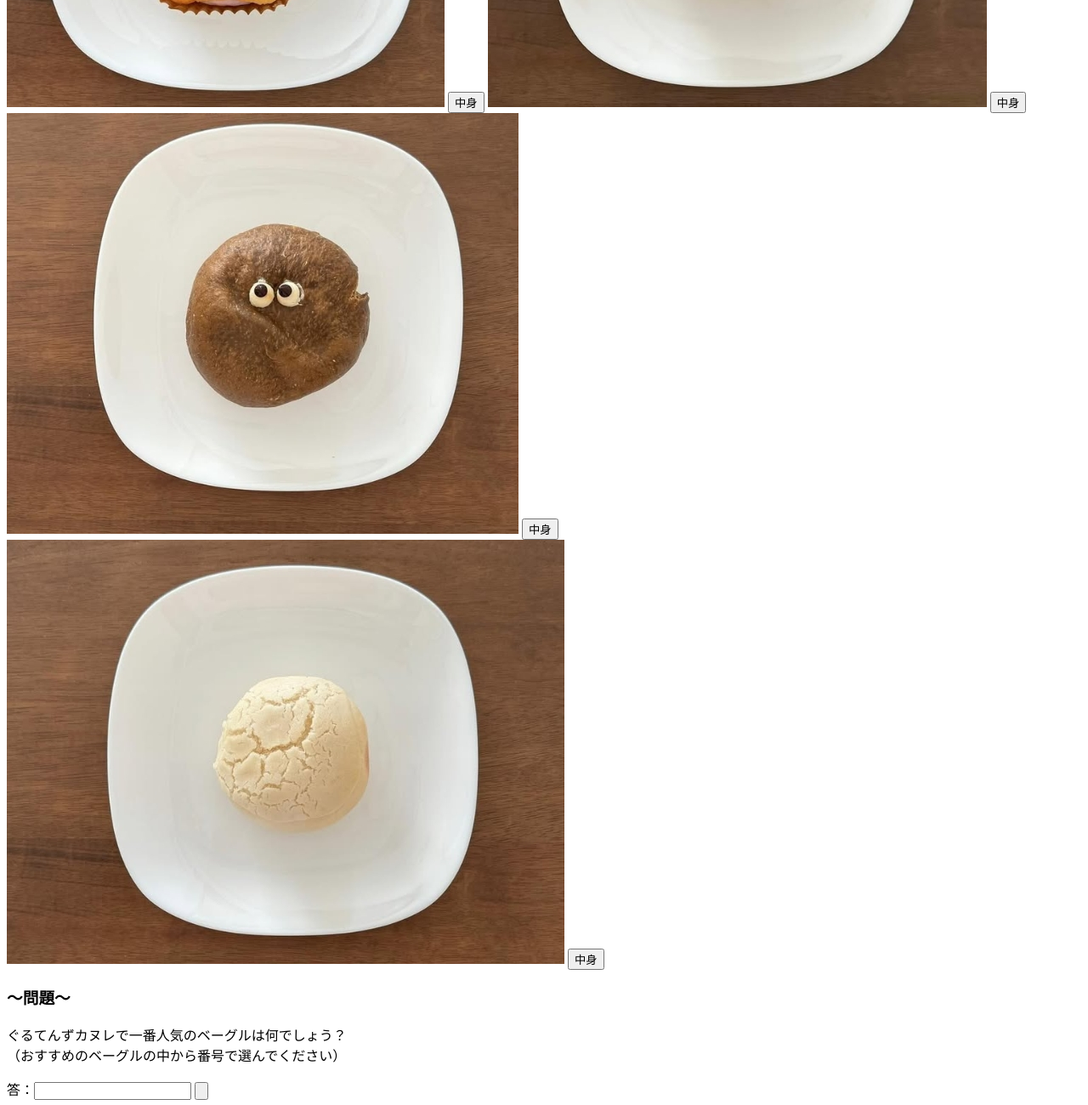
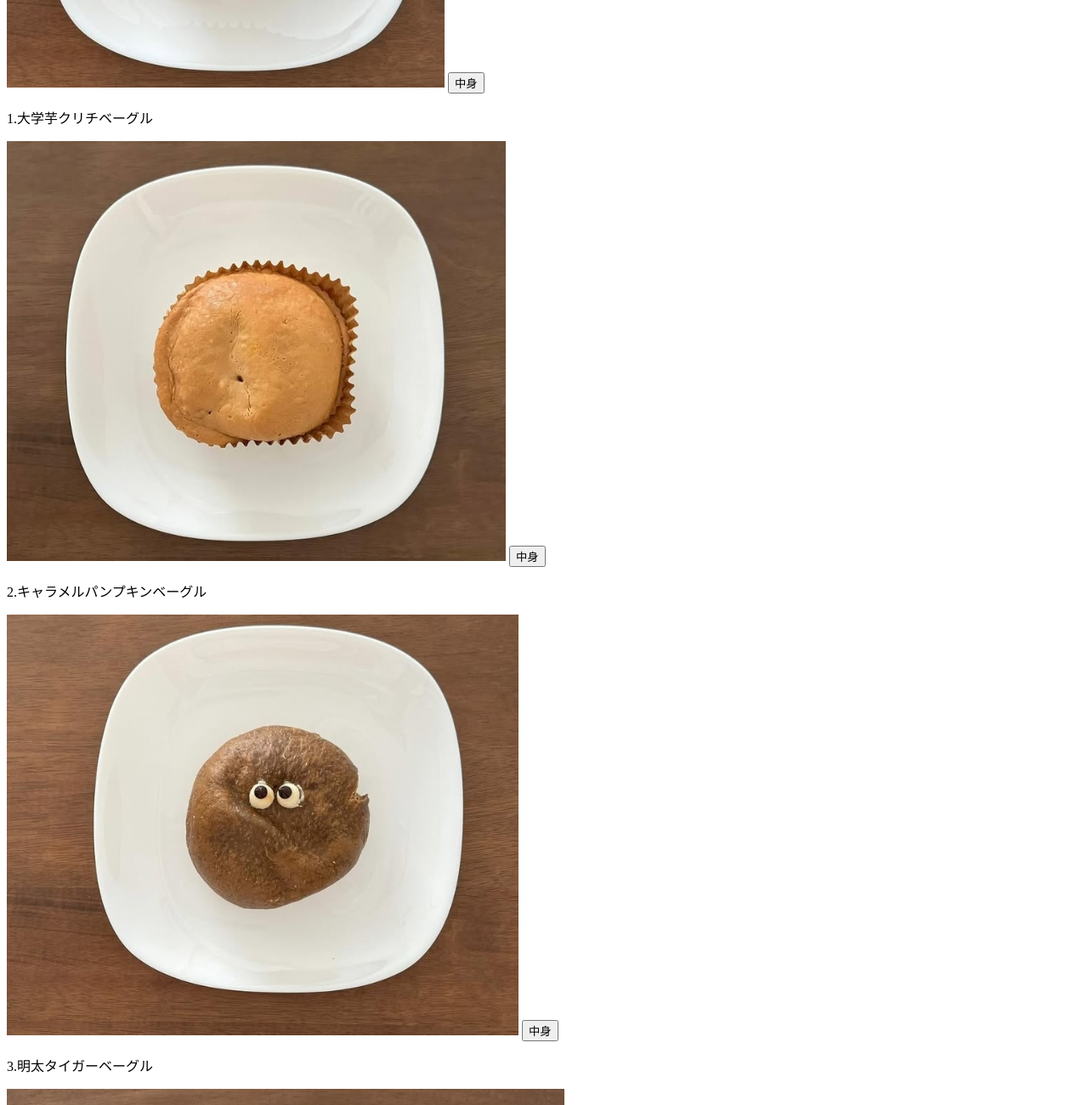
Before and after one commit to sawaifuzuki/kimatu-project, a plain HTML site: page index.html in a window 1280 px wide. Shown: the part 1020-2320 px from the top of the page at 85% size. Drawn offline with Linux system fonts and the light colour scheme; a script that the page names is missing.

Commit message:
Update index.html

```diff
--- a/index.html
+++ b/index.html
@@ -32,15 +32,19 @@
 <h3>～おすすめのベーグル～</h3>
 <img src='./image/dib.jpeg' id="logo11" alt="gazo11" class="imagechange11">
 <input type="button" value="中身" onclick="imgchange11();setTimeout11('mes11()',3000);">
+<p>1.大学芋クリチベーグル</p>
 
 <img src='./image/cpb.jpeg' id="logo12" alt="gazo12" class="imagechange12">
 <input type="button" value="中身" onclick="imgchange12();setTimeout12('mes12()',3000);">
+<p>2.キャラメルパンプキンベーグル</p>
 
 <img src='./image/mcb.jpeg' id="logo13" alt="gazo13" class="imagechange13">
 <input type="button" value="中身" onclick="imgchange13();setTimeout13('mes13()',3000);">
+<p>3.明太タイガーベーグル</p>
 
 <img src='./image/mtb.jpeg' id="logo14" alt="gazo14" class="imagechange14">
 <input type="button" value="中身" onclick="imgchange14();setTimeout14('mes14()',3000);">
+<p>4.マロンクリチベーグル</p>
 
 <h3>～問題～</h3>
 <p>ぐるてんずカヌレで一番人気のベーグルは何でしょう？<br>
```
